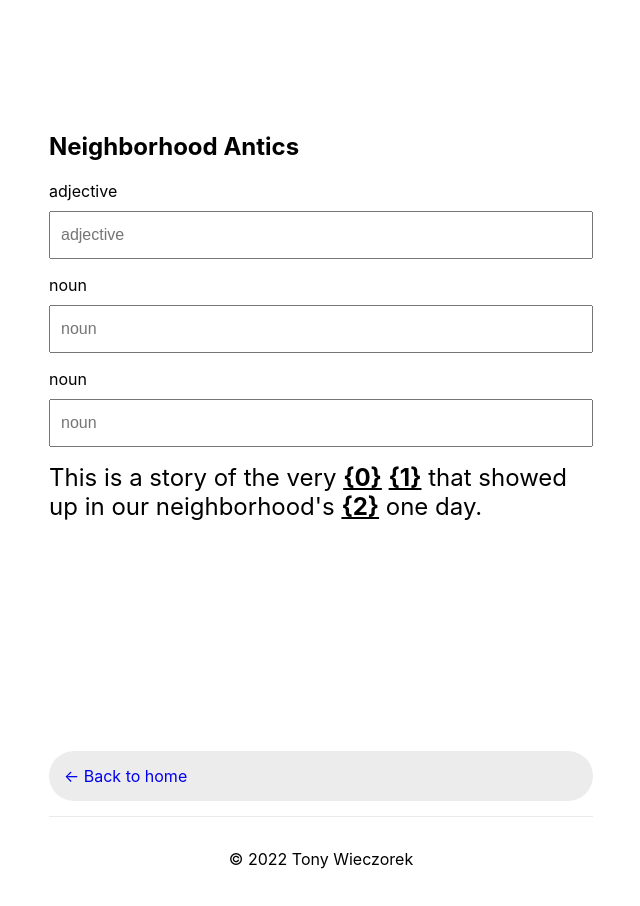
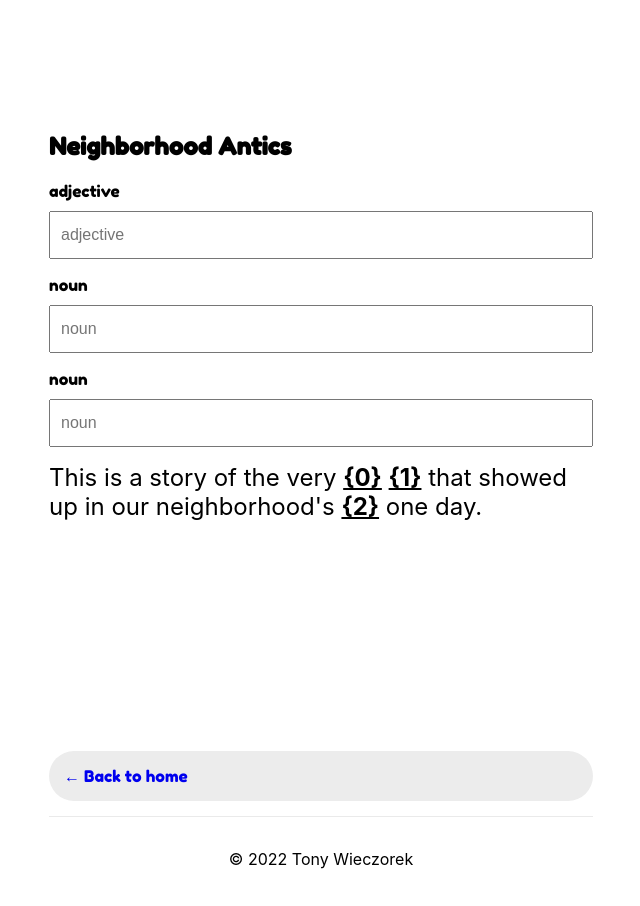
Before and after one commit to tonyjw/adhoc, a Next.js app: page /adhocs/neighborhood-antics in a window 1280 px wide. Shown: the top 906 px of the page, without its empty margins (319-959 px from the left). Built offline with nearby package versions, Linux system fonts and the light colour scheme.

Commit message:
Adds font

```diff
--- a/components/blank.module.css
+++ b/components/blank.module.css
@@ -1,6 +1,7 @@
 .vertical {
   display: flex;
   flex-direction: column;
+  font-family: "Fredoka One", sans-serif;
 }
 
 .blankInput {
--- a/pages/adhocs/[id].module.css
+++ b/pages/adhocs/[id].module.css
@@ -6,3 +6,7 @@
 .blankListItem {
   margin: 1em 0;
 }
+
+.storyTitle {
+  font-family: "Fredoka One", sans-serif;
+}
--- a/pages/adhocs/[id].tsx
+++ b/pages/adhocs/[id].tsx
@@ -58,7 +58,7 @@ export default function Adhoc({
         <title>{adhocData.title}</title>
       </Head>
       <article>
-        <h1>{adhocData.title}</h1>
+        <h1 className={styles.storyTitle}>{adhocData.title}</h1>
 
         <ul className={styles.blanksList}>
           {adhocData.blanks.map(({ id, blankType }) => (
--- a/styles/globals.css
+++ b/styles/globals.css
@@ -1,3 +1,11 @@
+@font-face {
+  font-family: "Fredoka One";
+  font-style: normal;
+  font-weight: 400;
+  font-display: swap;
+  src: url("/fonts/FredokaOne-Regular.ttf");
+}
+
 html,
 body {
   padding: 0;
@@ -26,4 +34,5 @@ a {
   margin: 15px 0;
   width: 100%;
   display: inline-block;
+  font-family: "Fredoka One", sans-serif;
 }
```
Also changed, not shown: styles/Home.module.css (+1 -13 lines), public/fonts/FredokaOne-Regular.ttf (added).
